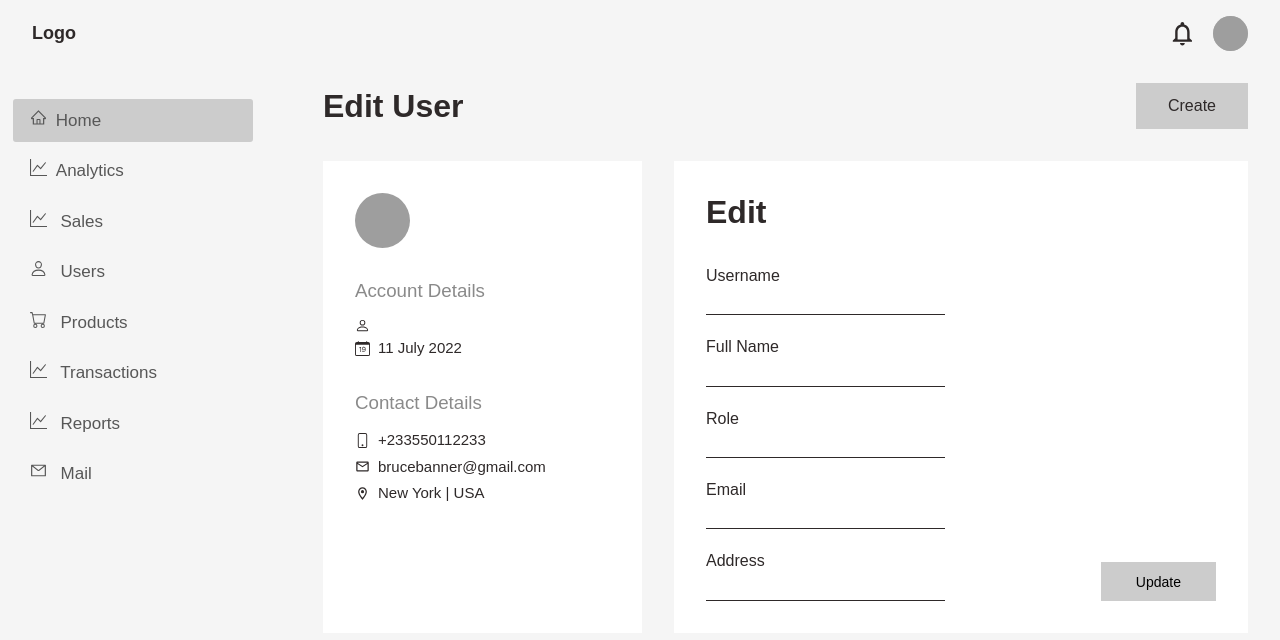
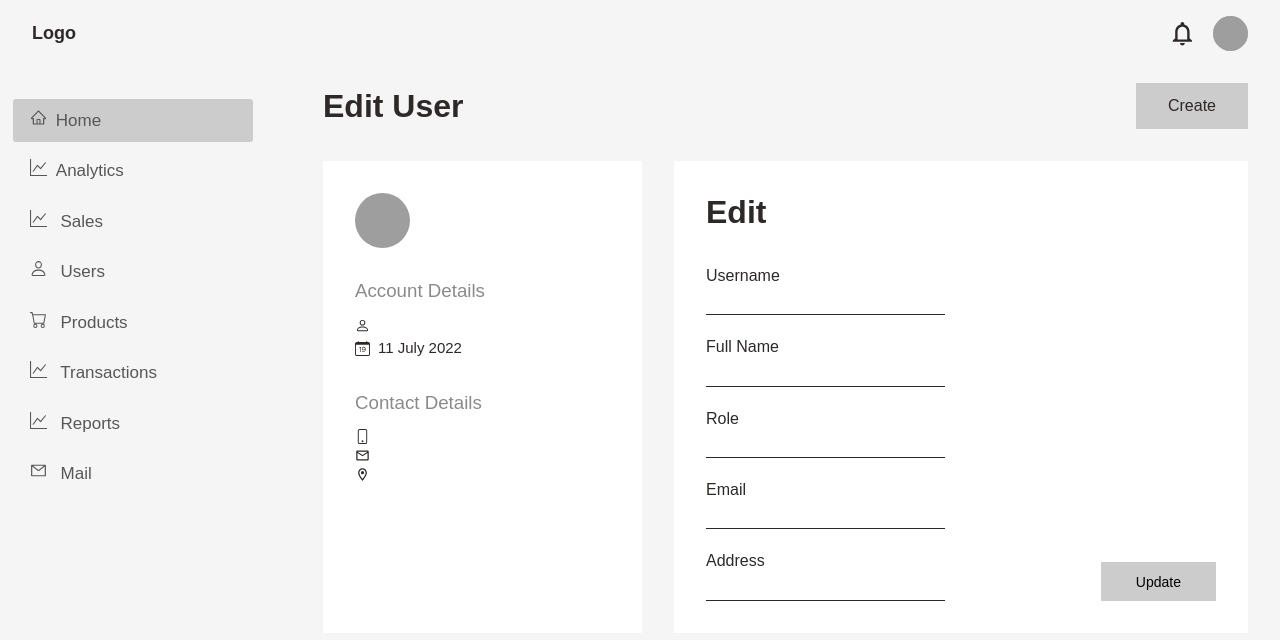
Before and after one commit to CHR-onicles/mini-dashboard, a React (Create React App) app: page /user/0 in a window 1280 px wide. Shown: the top 640 px of the page. Built offline with nearby package versions, Linux system fonts and the light colour scheme; grey boxes are pictures that could not be loaded.

Commit message:
minor tweaks

```diff
--- a/src/contexts/userContext.tsx
+++ b/src/contexts/userContext.tsx
@@ -24,6 +24,7 @@ export const UserProvider = ({ children }: Props) => {
         user.gender = userToUpdate.gender || user.gender;
         user.phone = userToUpdate.phone || user.phone;
         user.role = userToUpdate.role || user.role;
+        user.address = userToUpdate.address || user.address;
       }
       return user;
     });
--- a/src/pages/User/index.tsx
+++ b/src/pages/User/index.tsx
@@ -84,13 +84,13 @@ export const User = ({ className }: Props) => {
           <div className="contact-details">
             <h3 className="section-title">Contact Details</h3>
             <div>
-              <BsPhone /> <span>+233550112233</span>
+              <BsPhone /> <span>{currentUser.phone}</span>
             </div>
             <div>
-              <MdOutlineEmail /> <span>brucebanner@gmail.com</span>
+              <MdOutlineEmail /> <span>{currentUser.email}</span>
             </div>
             <div>
-              <MdOutlineLocationOn /> <span>New York | USA</span>
+              <MdOutlineLocationOn /> <span>{currentUser.address}</span>
             </div>
           </div>
         </div>
```
